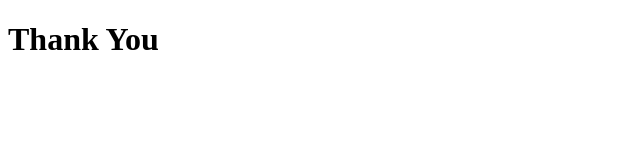
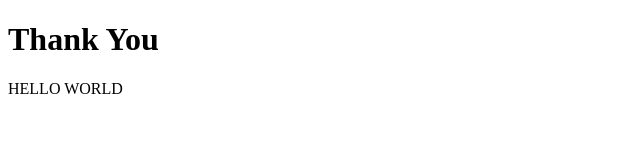
Before and after one commit to muneer178/unique, a plain HTML site: page index.html in a window 1280 px wide. Shown: the whole page, without its empty margins (0-640 px from the left). Drawn offline with Linux system fonts and the light colour scheme.

Commit message:
new message2

```diff
--- a/index.html
+++ b/index.html
@@ -14,6 +14,7 @@
     </head>
     <body>
         <h1>Thank You</h1>
+        <P>HELLO WORLD</P>
 
     </body>
     </html>
```
